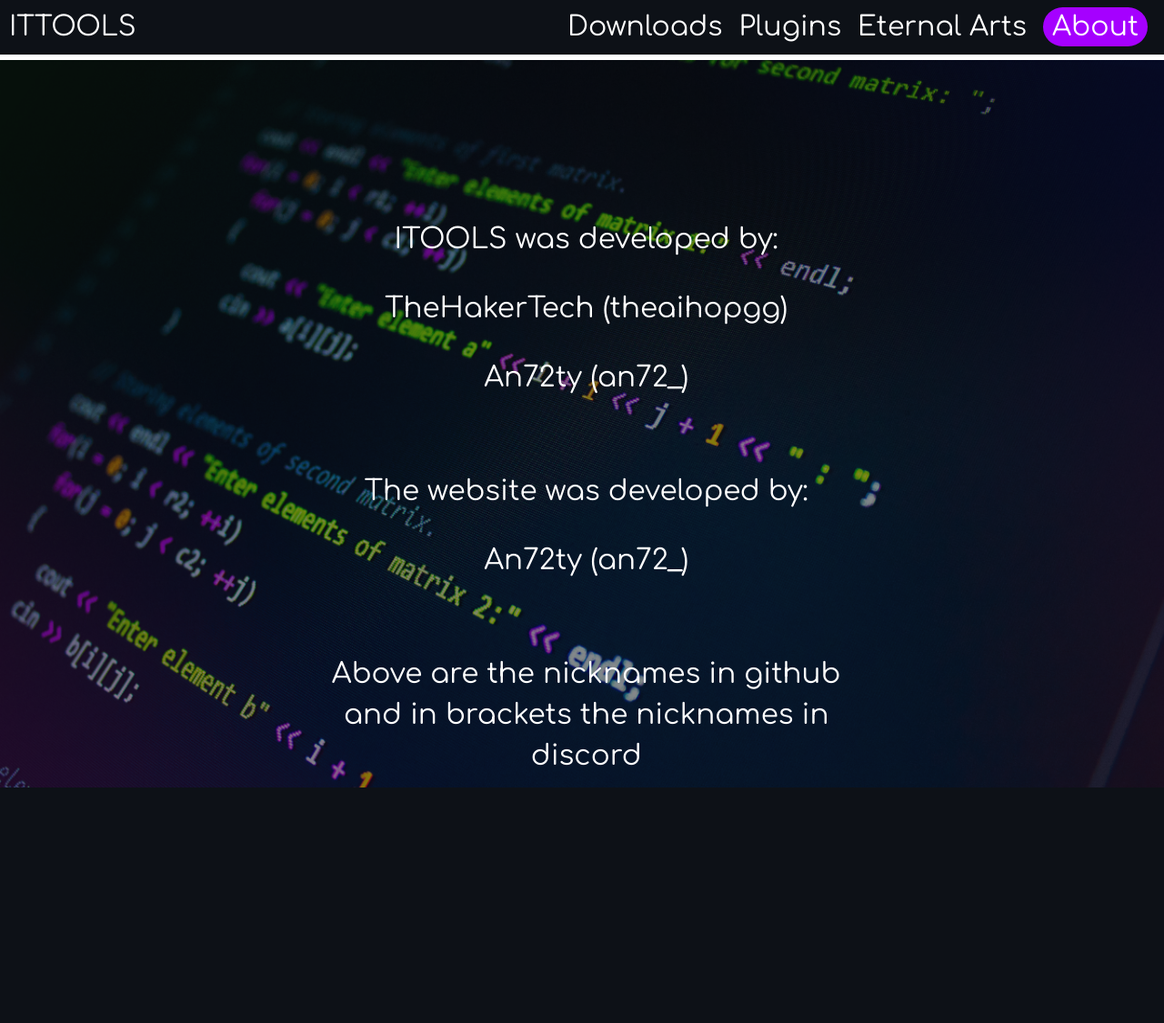
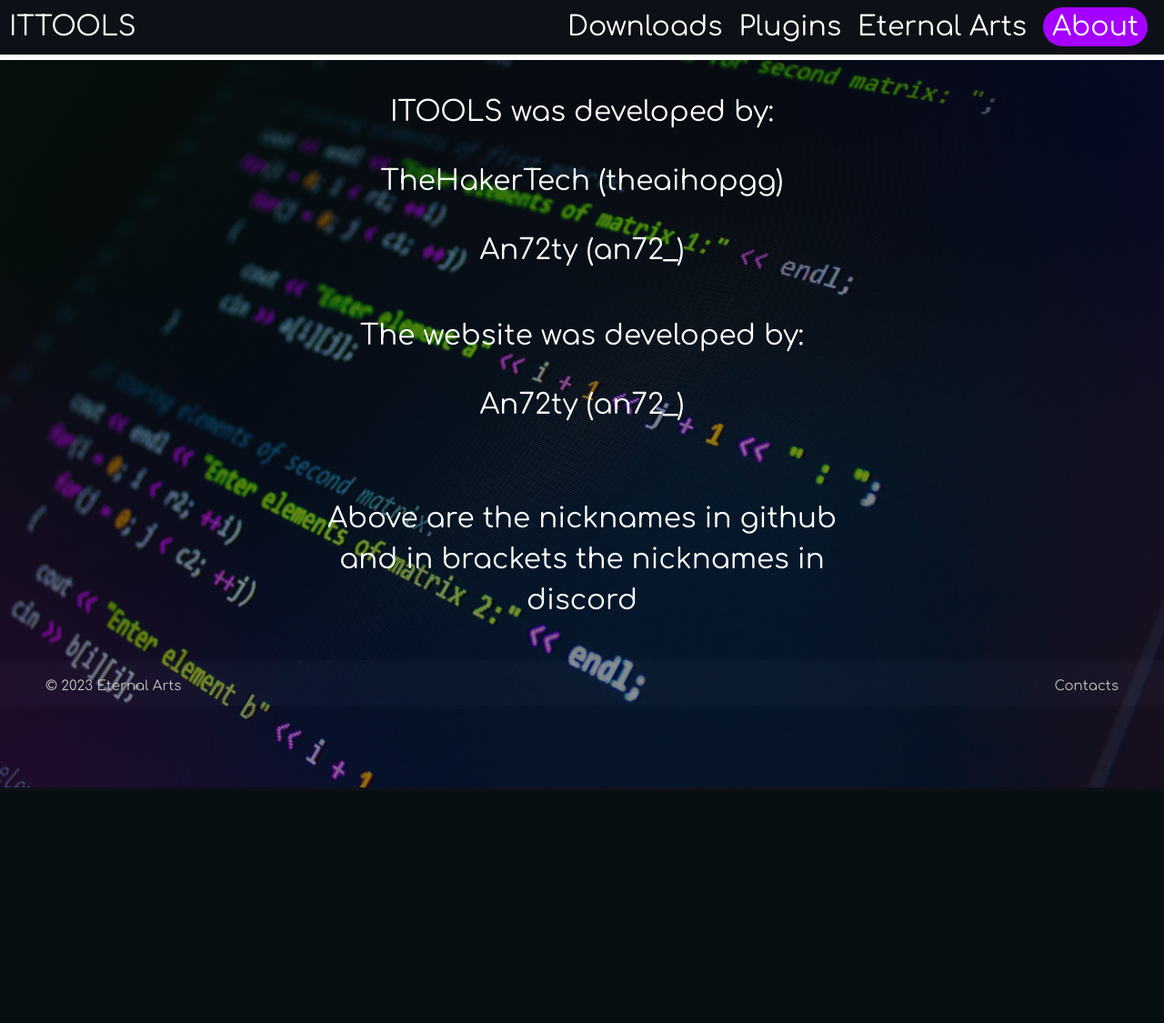
Before and after one commit to An72ty/ItTools, a Django app: page /about/ in a window 1280 px wide. Shown: the top 1125 px of the page at 91% size. After the commit the page ends 866 px from the top, so only its background shows below. Run offline with Django 4.2, Linux system fonts and the light colour scheme.

Commit message:
fixed view of about page

```diff
--- a/ittool/static/ittool/css/style.css
+++ b/ittool/static/ittool/css/style.css
@@ -498,16 +498,16 @@ div.description-block #short.description-text {
 }
 
 div.about {
-    float: left;
     position: relative;
-    bottom: 660px;
-    transform: translateX(55%);
+    bottom: 100vh;
+    text-align: center;
+    width: 614px;
+    margin-right: auto;
+    margin-left: auto;
 }
 
 .about-text {
     color: #FFFFFF;
     font-size: 31px;
     line-height: 45px;
-    width: 614px;
-    text-align: center;
 }
--- a/ittool/templates/ittool/about.html
+++ b/ittool/templates/ittool/about.html
@@ -11,7 +11,7 @@
     <p class="about-text">TheHakerTech (theaihopgg)</p>
     <p class="about-text">An72ty (an72_)</p>
     <br>
-    <p class="about-text">The website was developed by:</p>
+    <a class="about-text">The website was developed by:</a>
     <p class="about-text">An72ty (an72_)</p>
     <br>
     <p class="about-text">Above are the nicknames in github and in brackets the nicknames in discord</p>
```
